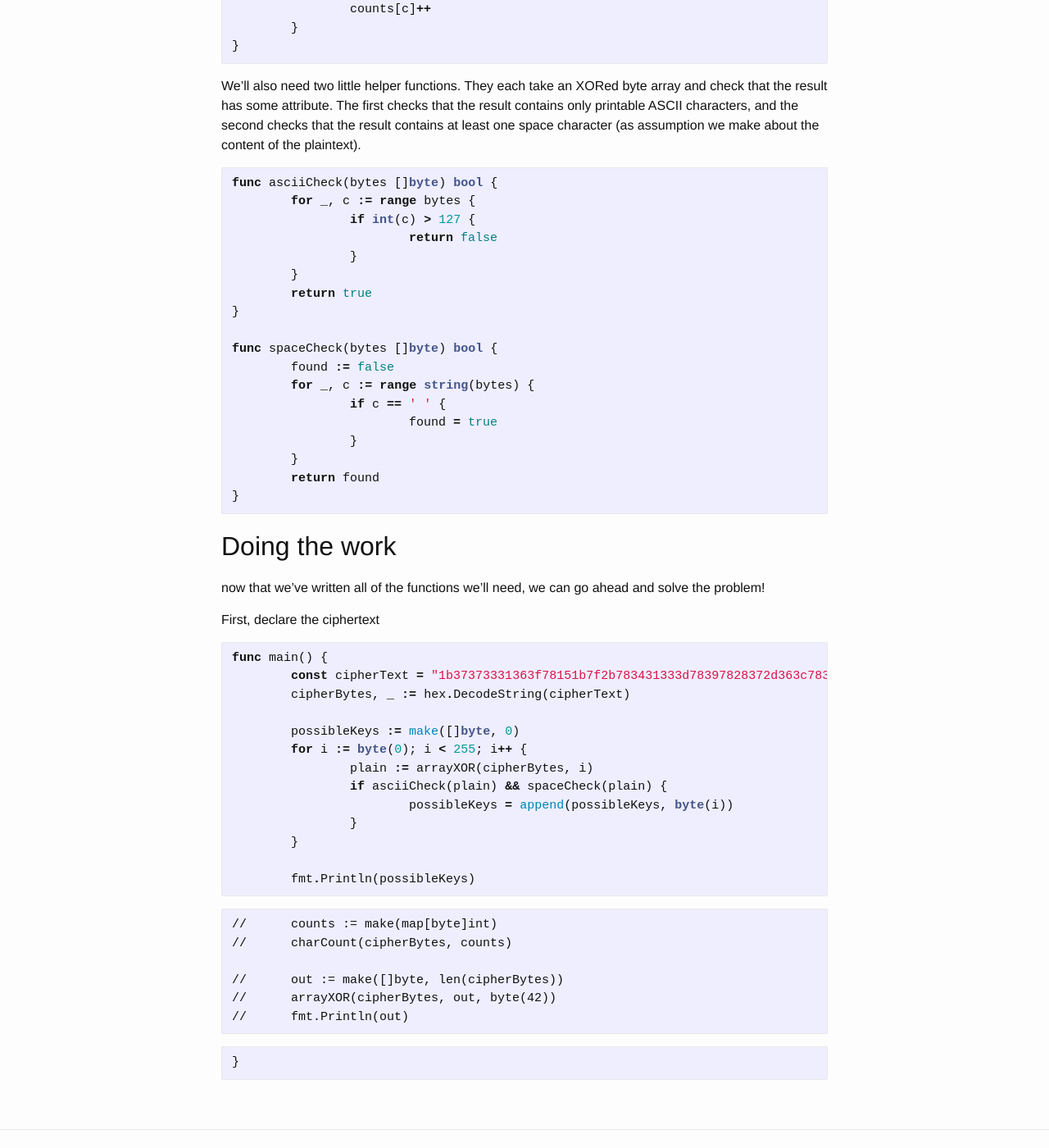
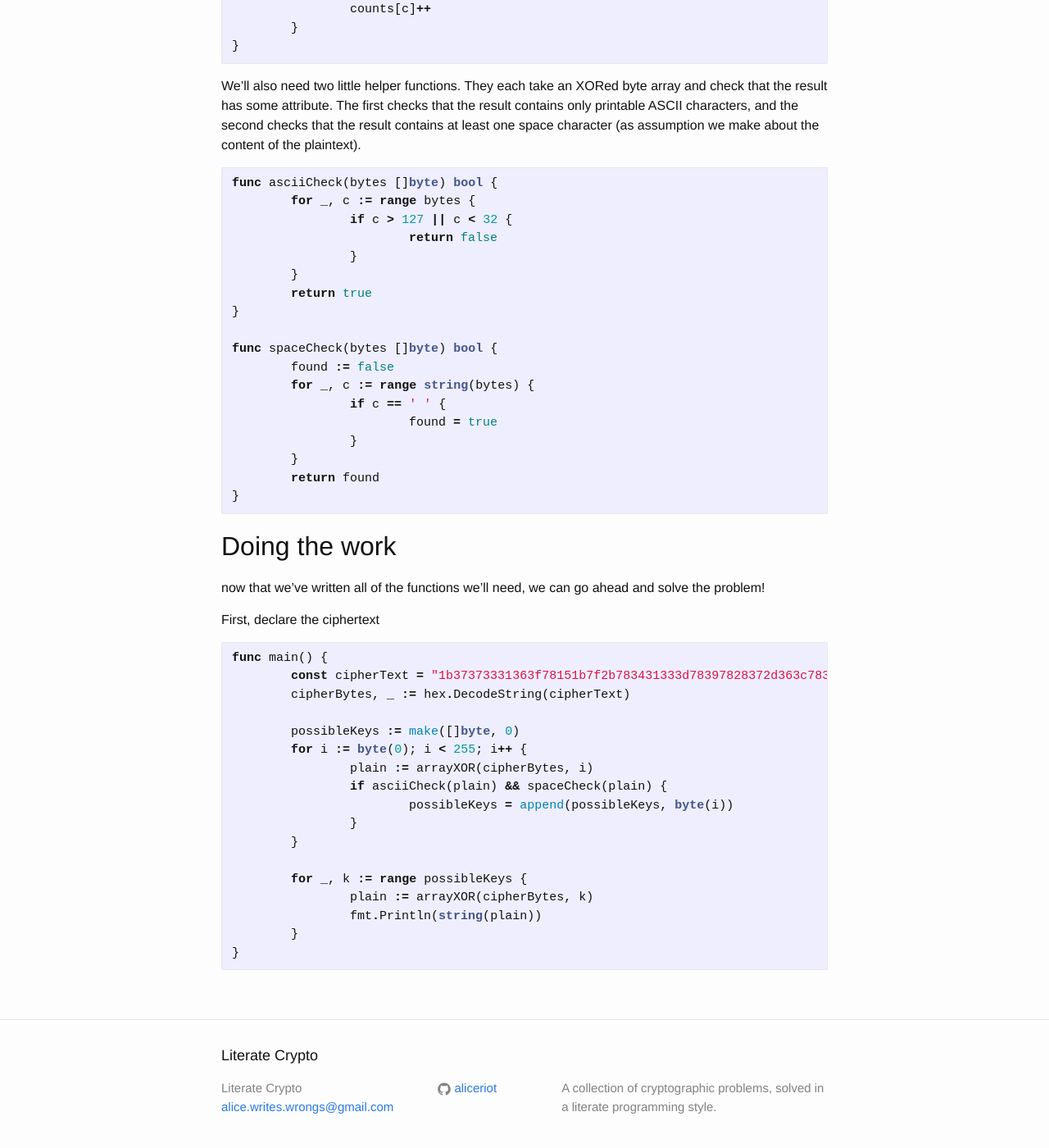
Before and after one commit to alicewriteswrongs/site, a Jekyll site: the page built from _matasano/ex03.md, in a window 1280 px wide and 1400 px high, scrolled down 886 px. Shown: the whole window at 82% size. Built offline with Jekyll 4.4.1, drawn with Linux system fonts in a browser that asks for light colours.

````diff
--- a/_matasano/ex03.md
+++ b/_matasano/ex03.md
@@ -62,7 +62,7 @@
 ```go
 func asciiCheck(bytes []byte) bool {
 	for _, c := range bytes {
-		if int(c) > 127 {
+		if c > 127 || c < 32 {
 			return false
 		}
 	}
@@ -101,17 +101,9 @@
 		}
 	}
 
-	fmt.Println(possibleKeys)
-```
-
-	// 	counts := make(map[byte]int)
-	// 	charCount(cipherBytes, counts)
-
-	// 	out := make([]byte, len(cipherBytes))
-	// 	arrayXOR(cipherBytes, out, byte(42))
-	// 	fmt.Println(out)
-
-
-```go
+	for _, k := range possibleKeys {
+		plain := arrayXOR(cipherBytes, k)
+		fmt.Println(string(plain))
+	}
 }
 ```
````
Also changed, not shown: _layouts/matasano_index.html (added, +26 -0 lines), matasano.md (+1 -1 lines).
